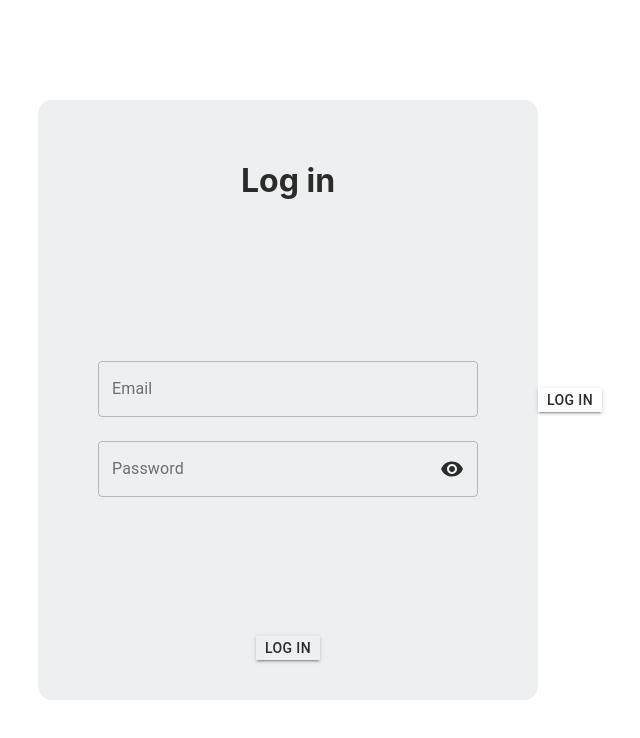
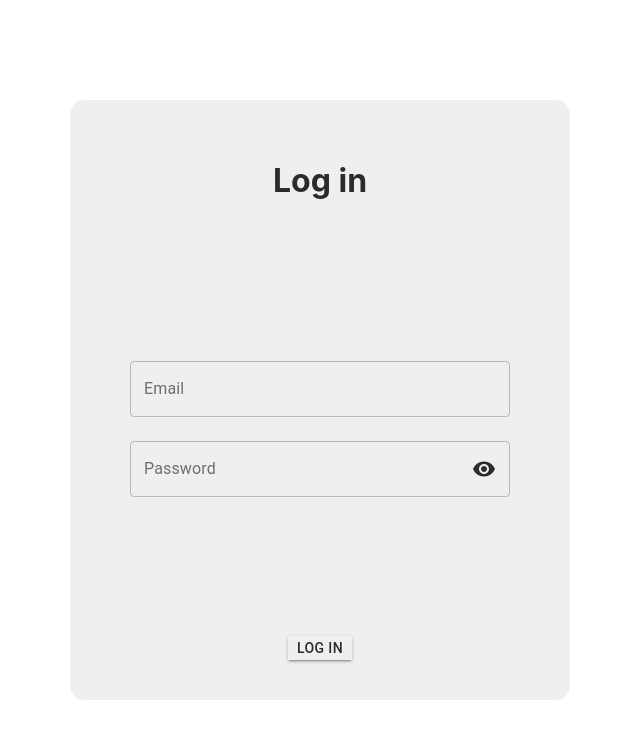
Before and after one commit to shannonbonet/siren-web, a Next.js app: page /login in a window 1280 px wide. Shown: the top 738 px of the page, without its empty margins (320-960 px from the left). Built offline with nearby package versions, Linux system fonts and the light colour scheme; no server answers.

Commit message:
removed extra button being rendered

```diff
--- a/src/pages/login/index.tsx
+++ b/src/pages/login/index.tsx
@@ -138,10 +138,6 @@ const LogIn = () => {
         </div>
             <Button type="submit" form="login" variant="contained"> Log In </Button>
         </div>
-        <Button type="submit" form="login" variant="contained">
-          {" "}
-          Log In{" "}
-        </Button>
       </div>
   );
 };
```
